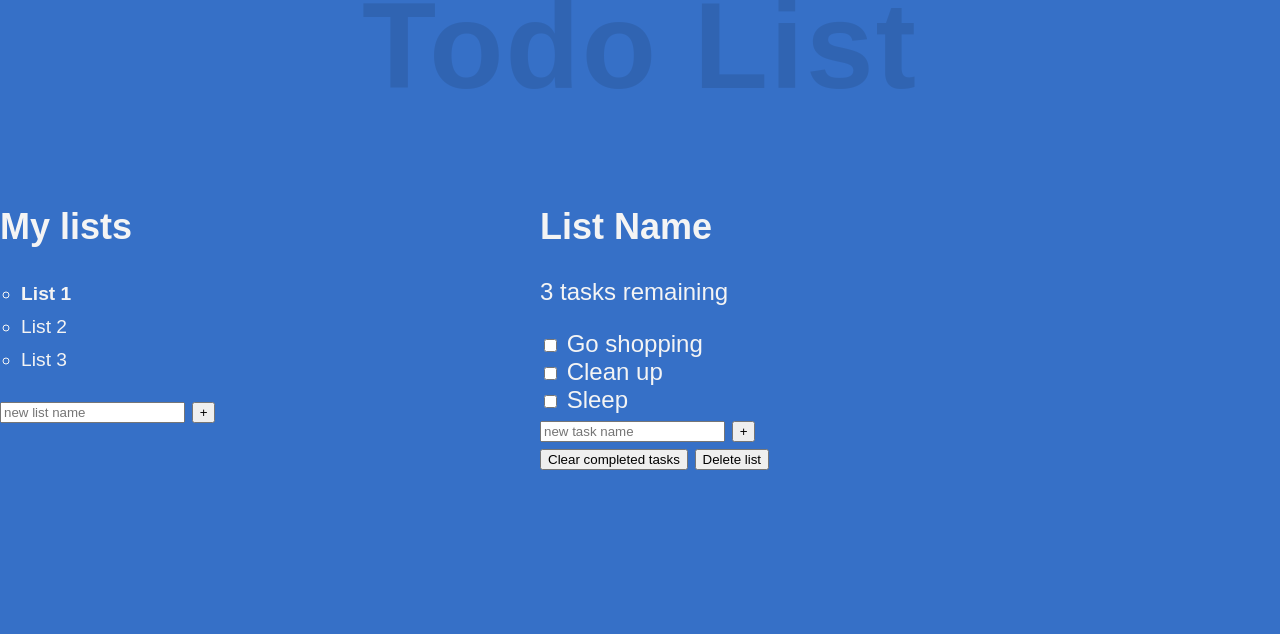
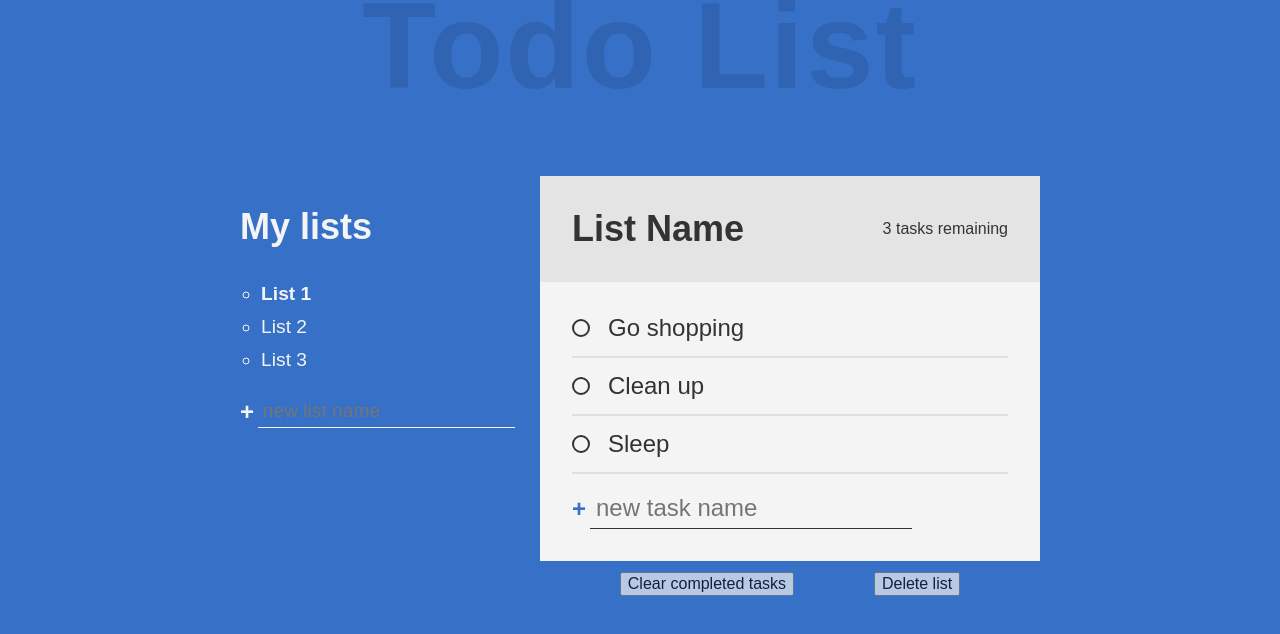
Before and after one commit to vinh-ntuan/odin-todo, a plain HTML site: page index.html in a window 1280 px wide. Drawn offline with Linux system fonts and the light colour scheme.

Commit message:
Added styling & transitions

```diff
--- a/main.css
+++ b/main.css
@@ -37,7 +37,7 @@ body {
     margin: -0.2em 0 0.5em;
 }
 
-.all-tasks{
+.all-lists{
     grid-area: lists;
 }
 
@@ -48,11 +48,210 @@ body {
     padding-left: 1.1em;
 }
 
+.list-name{
+    cursor: pointer;
+}
+
+.list-name:hover{
+    opacity: 0.7;
+}
+
+form {
+    display:flex;
+}
+
+.btn {
+    cursor: pointer; /*Interactable*/
+    background: 0;
+    border: 0;
+    padding: 0;
+    color: inherit;
+    font-size: 1.5rem;
+}
+
+.btn.create {
+    font-weight: 900;
+    margin-right: .25rem;
+    transition: opacity 250ms ease-in;
+}
+
+.btn.create:hover {
+    opacity: 0.7;
+}
+
+.new-task-creator .btn{
+    color: var(--clr-primary);
+}
+
+.new {
+    background: transparent;
+    border: 0;
+    color: inherit;
+    border-bottom: 1px solid currentColor;
+    padding: 0.25em;
+
+    font-size: inherit;
+    outline: none;
+
+    transition: border-bottom 250ms ease-in; /*how fast should changes to border-bottom be applied*/
+    order: 2;  /* change tab order */
+
+}
+
+
+.new.list {
+    font-size: 1.2rem;
+}
+
+.new:focus {
+    border-bottom-width: 3px;
+}
+
+.new:focus::placeholder{
+    opacity: 0.2; /* modifies placeholder text */
+}
+
 .active-list {
     font-weight: 700;
 
 }
 
 .todo-list{
+    --spacer: 2rem;
     grid-area: active;
+    background: var(--clr-light);
+    color: var(--clr-dark);
 }
+
+.todo-header {
+    padding: var(--spacer);
+    background: #e4e4e4;
+    display: flex;
+    align-items: center;
+    justify-content: space-between;
+}
+
+
+.todo-title {
+    margin: 0;
+}
+
+.task-count {
+    font-size: 1rem;
+    margin: 0;
+}
+
+.todo-body {
+    padding: var(--spacer);
+    position: relative;
+}
+
+[type="checkbox"] {
+    /* hides builtin checkbox */
+    opacity: 0;
+    position: absolute;
+}
+
+.task label {
+    /* so that cross-out line is positioned absolutely to it
+    + only spans the text label */
+    display: inline-flex;
+    position: relative;
+
+    align-items: center;
+    margin-bottom: 1.25em;
+}
+
+.task {
+    position: relative;
+}
+
+.task::after{
+    /* underline for each task  */
+    content: "";
+    position: absolute;
+    /* empty element no width by default, thats why left + right = 0 or set width */
+    left: 0;
+    right: 0;
+    height: 2px;
+    bottom: 25%;
+    background: currentColor;
+    opacity: 0.1;
+}
+
+.custom-checkbox {
+    --size: .75em;
+    /* custom checkbox sits in line with label */
+    display: inline-block;
+    width: var(--size);
+    height: var(--size);
+    margin-right: var(--size);
+    cursor: pointer;
+    border: 2px solid currentColor;
+    /* circle checkbox */
+    border-radius: 50%;
+
+    transform: scale(1);
+    transition: transform 200 ease-in-out;
+}
+
+.task:hover .custom-checkbox,
+/* focus by hovering / tabbed */
+[type="checkbox"]:focus + label .custom-checkbox {
+    /* hover task makes checkbox bigger */
+    transform: scale(1.1);
+    color: var(--clr-primary);
+}
+
+/* custom checkbox is ticked with a circle inside*/
+[type="checkbox"]:checked + label .custom-checkbox{
+    background: var(--clr-primary);
+    border-color: var(--clr-primary);
+    /* box-shadow: (inset) offset-x offset-y blur spread color */
+    box-shadow: inset 0 0 0px 3px white;
+}
+
+[type="checkbox"]:checked + label {
+    opacity: 0.5;
+}
+
+
+.task label::after{
+    content: "";
+    position: absolute;
+    left: 0;
+    right: 0;
+    top: 50%;
+    height: 3px;
+    background: currentColor;
+    /* hides cross-out line until box is checked */
+    transform: scaleX(0);
+    transition: transform 150ms ease-in-out
+}
+
+[type="checkbox"]:checked + label::after{
+    opacity: 0.5;
+    /* starts crossing out from the left*/
+    transform: scaleX(1);
+    transform-origin: left;
+}
+
+.task-deleter {
+    display: flex;
+    justify-content: space-evenly;
+    position: absolute;
+    width: 100%;
+    left: 0;
+    bottom: -35px;
+
+    color: var(--clr-light)
+}
+
+.btn-delete {
+    opacity: 0.7;
+    font-size: 1rem;
+}
+
+.btn-delete:hover{
+    color: var(--clr-warning);
+}
```
